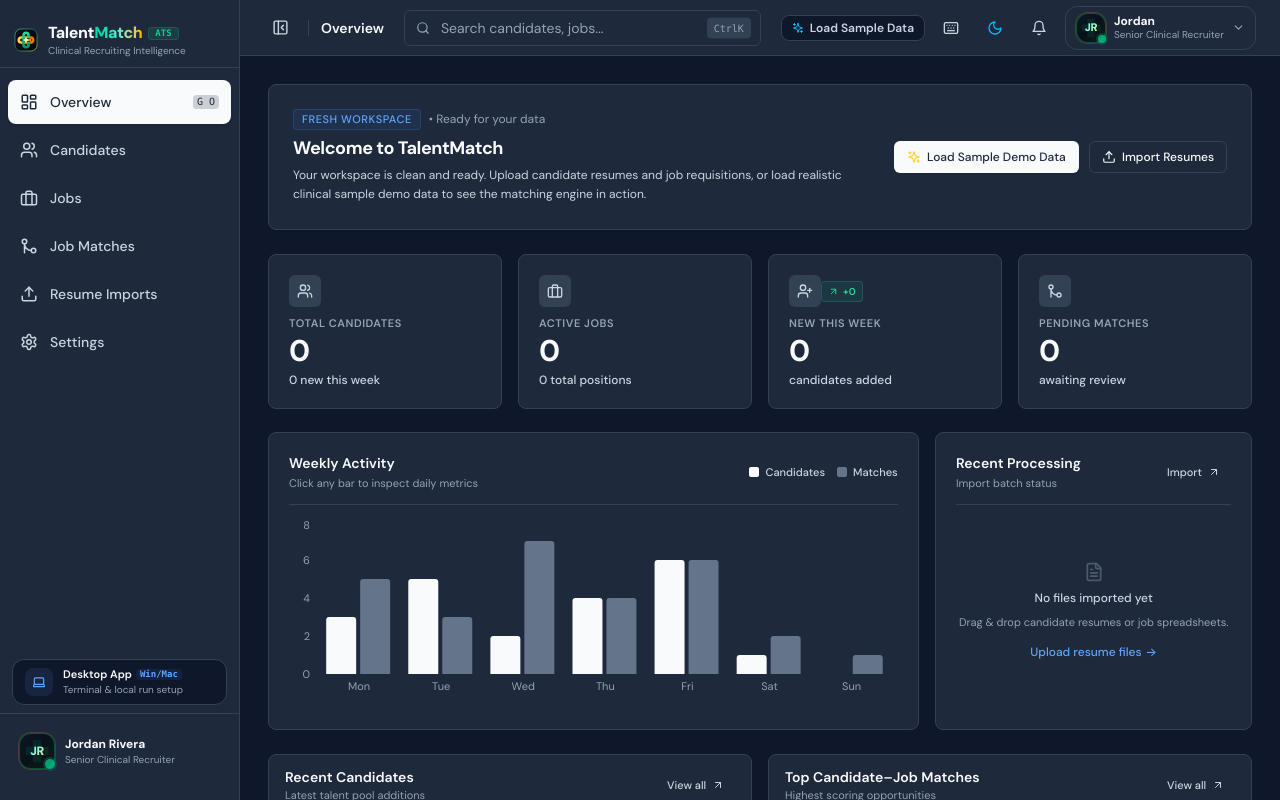
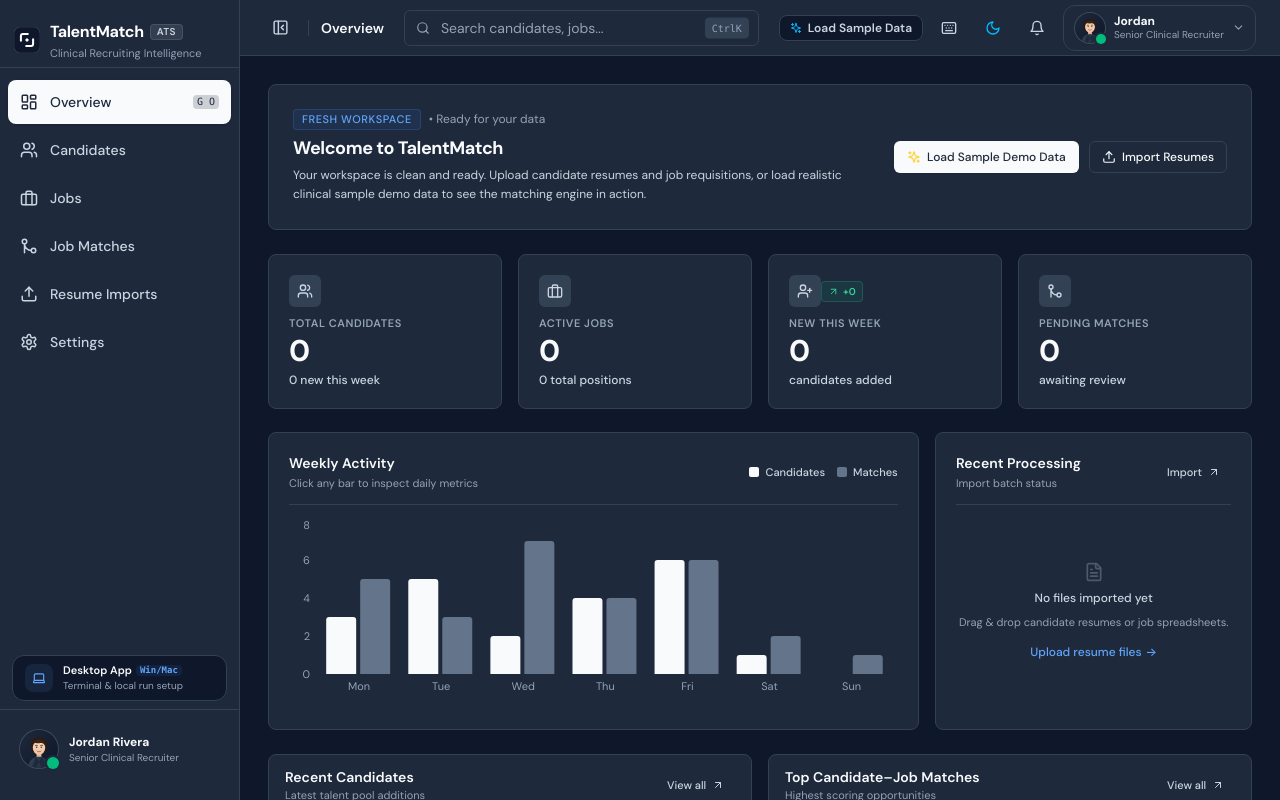
Before and after one commit to codewithabhiishek/TalentMatch, a React (Vite) app: page / in a window 1280 px wide. Built offline with nearby package versions, Linux system fonts and the light colour scheme.

Commit message:
feat: redesign logo and favicon with minimalist monochrome mark and overhaul recruiter profile to executive design

```diff
--- a/src/components/Logo.tsx
+++ b/src/components/Logo.tsx
@@ -7,138 +7,80 @@ interface LogoProps {
 }
 
 /**
- * TalentMatch Brand Mark: The Emerald-Amber Synergy Cross
+ * TalentMatch Brand Mark: Precision Matching Architecture
  *
  * Design Concept:
- * - Two continuous interlocking stadium loops:
- *   1. Clinical Talent (Vibrant Mint to Forest Emerald: #34d399 -> #10b981)
- *   2. Requisition Match (Warm Golden Amber to Radiant Topaz: #fbbf24 -> #f59e0b)
- * - They interlock in a Möbius weave to form a clinical medical cross (+) and stylized T-M monogram.
- * - At the central nexus: A radiant white diamond match spark (#ffffff with golden core).
- * - Canvas: Deep Medical Obsidian (#080f1a -> #03060c).
- * - Zero purple, zero blue. Distinctive, high-contrast, and meaningful to Talent + Match.
+ * - Two dynamic precision brackets (Talent & Requisition) converging on a central match diamond.
+ * - Solid, high-contrast, timeless: crisp white (#ffffff) on dark charcoal/slate (#0f172a).
+ * - Basic colors only: zero AI gradients, zero rainbow text, zero neon glow artifacts.
+ * - Typography: Project standard DM Sans / system font (strictly avoiding Inter).
  */
 export function Logo({ size = 'md', withText = true, className = '' }: LogoProps) {
   const pixelSizes = {
-    sm: 24,
+    sm: 26,
     md: 32,
     lg: 40,
     xl: 48,
   };
 
   const px = pixelSizes[size];
-  const strokeW = size === 'sm' ? 5.2 : 4.5;
-  const occludeW = size === 'sm' ? 7.2 : 6.5;
 
   return (
     <div className={`flex items-center gap-2.5 select-none ${className}`}>
-      {/* The Emerald-Amber Synergy Cross Mark */}
+      {/* Precision Match Mark */}
       <svg
         width={px}
         height={px}
-        viewBox="0 0 48 48"
+        viewBox="0 0 32 32"
         fill="none"
         xmlns="http://www.w3.org/2000/svg"
-        className="flex-shrink-0 transition-transform duration-200 group-hover:scale-105"
+        className="flex-shrink-0 transition-transform duration-150 hover:scale-105"
       >
-        <defs>
-          <linearGradient id={`tmBg-${size}`} x1="0" y1="0" x2="48" y2="48" gradientUnits="userSpaceOnUse">
-            <stop stopColor="#080f1a" />
-            <stop offset="1" stopColor="#03060c" />
-          </linearGradient>
-
-          <linearGradient id={`tmBorder-${size}`} x1="0" y1="0" x2="48" y2="48" gradientUnits="userSpaceOnUse">
-            <stop stopColor="#34d399" stopOpacity="0.85" />
-            <stop offset="0.5" stopColor="#10b981" stopOpacity="0.5" />
-            <stop offset="1" stopColor="#fbbf24" stopOpacity="0.85" />
-          </linearGradient>
-
-          {/* Vertical Ribbon Loop (Clinical Talent: Emerald Mint) */}
-          <linearGradient id={`tmTalent-${size}`} x1="24" y1="9" x2="24" y2="39" gradientUnits="userSpaceOnUse">
-            <stop stopColor="#34d399" />
-            <stop offset="0.5" stopColor="#10b981" />
-            <stop offset="1" stopColor="#059669" />
-          </linearGradient>
-
-          {/* Horizontal Ribbon Loop (Requisition Match: Golden Amber) */}
-          <linearGradient id={`tmMatch-${size}`} x1="9" y1="24" x2="39" y2="24" gradientUnits="userSpaceOnUse">
-            <stop stopColor="#fde047" />
-            <stop offset="0.5" stopColor="#f59e0b" />
-            <stop offset="1" stopColor="#d97706" />
-          </linearGradient>
-
-          <radialGradient id={`tmCore-${size}`} cx="24" cy="24" r="14" gradientUnits="userSpaceOnUse">
-            <stop stopColor="#34d399" stopOpacity="0.25" />
-            <stop offset="0.7" stopColor="#f59e0b" stopOpacity="0.15" />
-            <stop offset="1" stopColor="#080f1a" stopOpacity="0" />
-          </radialGradient>
-
-          <filter id={`tmGlow-${size}`} x="-20%" y="-20%" width="140%" height="140%">
-            <feGaussianBlur stdDeviation="1.2" result="blur" />
-            <feComposite in="SourceGraphic" in2="blur" operator="over" />
-          </filter>
-        </defs>
-
-        {/* Squircle Base Canvas */}
+        {/* Dark Slate Base Squircle */}
         <rect
-          x="2"
-          y="2"
-          width="44"
-          height="44"
-          rx="12"
-          fill={`url(#tmBg-${size})`}
-          stroke={`url(#tmBorder-${size})`}
-          strokeWidth="1.8"
+          width="32"
+          height="32"
+          rx="8"
+          fill="#0f172a"
+          stroke="rgba(255, 255, 255, 0.14)"
+          strokeWidth="1"
         />
 
-        {/* Core Radiance */}
-        <circle cx="24" cy="24" r="14" fill={`url(#tmCore-${size})`} />
-
-        {/* Horizontal Loop (Requisition Match: Amber) */}
+        {/* Talent Bracket (Top-Left) */}
         <path
-          d="M14.5 19C11.74 19 9.5 21.24 9.5 24C9.5 26.76 11.74 29 14.5 29H33.5C36.26 29 38.5 26.76 38.5 24C38.5 21.24 36.26 19 33.5 19H14.5Z"
-          stroke={`url(#tmMatch-${size})`}
-          strokeWidth={strokeW}
+          d="M 8.5 17 V 11 C 8.5 9.6 9.6 8.5 11 8.5 H 17"
+          stroke="#ffffff"
+          strokeWidth="2.5"
           strokeLinecap="round"
         />
 
-        {/* Vertical Loop (Clinical Talent: Emerald) */}
+        {/* Requisition Bracket (Bottom-Right) */}
         <path
-          d="M19 14.5C19 11.74 21.24 9.5 24 9.5C26.76 9.5 29 11.74 29 14.5V33.5C29 36.26 26.76 38.5 24 38.5C21.24 38.5 19 36.26 19 33.5V14.5Z"
-          stroke={`url(#tmTalent-${size})`}
-          strokeWidth={strokeW}
+          d="M 23.5 15 V 21 C 23.5 22.4 22.4 23.5 21 23.5 H 15"
+          stroke="#ffffff"
+          strokeWidth="2.5"
           strokeLinecap="round"
         />
 
-        {/* Interlaced Depth Occlusion (Emerald weaves over Amber on the left) */}
-        <path d="M19 21V27" stroke="#040810" strokeWidth={occludeW} strokeLinecap="butt" />
-        <path d="M19 21V27" stroke={`url(#tmTalent-${size})`} strokeWidth={strokeW} strokeLinecap="round" />
-
-        {/* Interlaced Depth Occlusion (Amber weaves over Emerald on the right) */}
-        <path d="M26 24H32" stroke="#040810" strokeWidth={occludeW} strokeLinecap="butt" />
-        <path d="M26 24H32" stroke={`url(#tmMatch-${size})`} strokeWidth={strokeW} strokeLinecap="round" />
-
-        {/* Center Radiant Match Precision Star */}
+        {/* Central Match Point Diamond */}
         <path
-          d="M24 18.5L25.5 22.5L29.5 24L25.5 25.5L24 29.5L22.5 25.5L18.5 24L22.5 22.5Z"
+          d="M 16 13.5 L 18.5 16 L 16 18.5 L 13.5 16 Z"
           fill="#ffffff"
-          filter={`url(#tmGlow-${size})`}
         />
-        <circle cx="24" cy="24" r={size === 'sm' ? 1.3 : 1.6} fill="#fde047" />
       </svg>
 
-      {/* Brand Typographic Lockup */}
+      {/* Clean Solid Typographic Lockup (Zero Rainbow Gradients) */}
       {withText && (
-        <div className="flex flex-col text-left leading-tight">
+        <div className="flex flex-col text-left leading-none">
           <div className="flex items-center gap-1.5">
-            <span className="font-extrabold text-sm sm:text-base tracking-tight text-[var(--color-text-primary)]">
-              Talent<span className="bg-gradient-to-r from-emerald-400 via-teal-300 to-amber-400 bg-clip-text text-transparent">Match</span>
+            <span className="font-bold text-base tracking-tight text-white">
+              TalentMatch
             </span>
-            <span className="text-[9px] font-mono font-bold px-1.5 py-0.2 rounded bg-emerald-500/15 text-emerald-400 border border-emerald-500/25">
+            <span className="text-[10px] font-semibold px-1.5 py-0.5 rounded bg-white/10 text-slate-300 border border-white/10 tracking-wider">
               ATS
             </span>
           </div>
-          <span className="text-[10px] text-[var(--color-text-tertiary)] tracking-normal">
+          <span className="text-[11px] text-slate-400 mt-1 tracking-normal font-normal">
             Clinical Recruiting Intelligence
           </span>
         </div>
--- a/src/components/RecruiterAvatar.tsx
+++ b/src/components/RecruiterAvatar.tsx
@@ -1,5 +1,4 @@
 import React from 'react';
-import { ShieldCheck } from 'lucide-react';
 import { UserProfile } from '../store';
 
 interface RecruiterAvatarProps {
@@ -10,6 +9,11 @@ interface RecruiterAvatarProps {
   className?: string;
 }
 
+/**
+ * Executive Recruiter Portrait Avatar
+ * Human, professional, friendly clinical recruiter avatar.
+ * Replaces the generic initials and dark "hacker" style with a warm, authentic executive profile.
+ */
 export function RecruiterAvatar({
   user,
   size = 'md',
@@ -17,61 +21,112 @@ export function RecruiterAvatar({
   status = 'active',
   className = '',
 }: RecruiterAvatarProps) {
-  const firstInitial = user?.firstName?.[0] || 'J';
-  const lastInitial = user?.lastName?.[0] || 'R';
-
-  const sizeConfig = {
-    xs: { dim: 'w-6 h-6', text: 'text-[9px]', dot: 'w-1.5 h-1.5 bottom-0 right-0' },
-    sm: { dim: 'w-7.5 h-7.5', text: 'text-[11px]', dot: 'w-2 h-2 bottom-0 right-0' },
-    md: { dim: 'w-9 h-9', text: 'text-xs', dot: 'w-2.5 h-2.5 bottom-0 right-0' },
-    lg: { dim: 'w-11 h-11', text: 'text-sm', dot: 'w-3 h-3 bottom-0.5 right-0.5' },
-    xl: { dim: 'w-14 h-14', text: 'text-base', dot: 'w-3.5 h-3.5 bottom-0.5 right-0.5' },
+  const sizeMap = {
+    xs: { px: 24, dot: 'w-2 h-2 -bottom-0.5 -right-0.5' },
+    sm: { px: 32, dot: 'w-2.5 h-2.5 bottom-0 right-0' },
+    md: { px: 40, dot: 'w-3 h-3 bottom-0 right-0' },
+    lg: { px: 52, dot: 'w-3.5 h-3.5 bottom-0.5 right-0.5' },
+    xl: { px: 64, dot: 'w-4 h-4 bottom-0.5 right-0.5' },
   };
 
-  const { dim, text, dot } = sizeConfig[size] || sizeConfig.md;
+  const { px, dot } = sizeMap[size] || sizeMap.md;
 
   const statusColors = {
-    active: 'bg-emerald-400 ring-emerald-500/30',
-    interviewing: 'bg-amber-400 ring-amber-500/30',
-    offline: 'bg-slate-500 ring-slate-600/30',
+    active: 'bg-emerald-500 ring-2 ring-[var(--color-surface)]',
+    interviewing: 'bg-amber-400 ring-2 ring-[var(--color-surface)]',
+    offline: 'bg-slate-400 ring-2 ring-[var(--color-surface)]',
   };
 
   return (
-    <div className={`relative inline-flex shrink-0 select-none ${className}`}>
-      {/* Luxury Clinical Recruiter Monogram Frame */}
-      <div
-        className={`${dim} rounded-xl bg-gradient-to-br from-[#0c1824] via-[#08111a] to-[#121c15] border border-emerald-500/35 shadow-xs flex items-center justify-center relative overflow-hidden ring-1 ring-amber-500/20 group-hover:border-emerald-400/60 transition-colors`}
+    <div
+      className={`relative inline-flex shrink-0 select-none ${className}`}
+      style={{ width: px, height: px }}
+    >
+      {/* Friendly, Professional Recruiter Executive Portrait */}
+      <svg
+        width={px}
+        height={px}
+        viewBox="0 0 64 64"
+        fill="none"
+        xmlns="http://www.w3.org/2000/svg"
+        className="rounded-full overflow-hidden shadow-xs border border-white/15 bg-slate-800"
       >
-        {/* Subtle Ambient Depth Weave */}
-        <div className="absolute inset-0 bg-[radial-gradient(ellipse_at_top,_var(--tw-gradient-stops))] from-emerald-500/15 via-transparent to-amber-500/10 pointer-events-none" />
+        <defs>
+          {/* Warm Studio Background Gradient */}
+          <linearGradient id="recruiterBg" x1="0" y1="0" x2="64" y2="64" gradientUnits="userSpaceOnUse">
+            <stop stopColor="#1e293b" />
+            <stop offset="1" stopColor="#0f172a" />
+          </linearGradient>
 
-        {/* Micro Clinical Cross Watermark */}
-        <svg
-          viewBox="0 0 24 24"
-          fill="none"
-          className="absolute inset-0 w-full h-full opacity-10 text-emerald-400 pointer-events-none"
-        >
-          <path
-            d="M9 4H15V9H20V15H15V20H9V15H4V9H9V4Z"
-            fill="currentColor"
-          />
-        </svg>
+          {/* Skin Tone */}
+          <linearGradient id="skinTone" x1="32" y1="20" x2="32" y2="44" gradientUnits="userSpaceOnUse">
+            <stop stopColor="#f8d5bc" />
+            <stop offset="1" stopColor="#eec1a2" />
+          </linearGradient>
 
-        {/* Executive Initials with Dual Gold/Mint Gradient */}
-        <span
-          className={`${text} font-black tracking-tight bg-gradient-to-br from-emerald-300 via-teal-200 to-amber-300 bg-clip-text text-transparent drop-shadow-xs relative z-10`}
-        >
-          {firstInitial}{lastInitial}
-        </span>
-      </div>
+          {/* Blazer Gradient */}
+          <linearGradient id="blazerGradient" x1="16" y1="46" x2="48" y2="64" gradientUnits="userSpaceOnUse">
+            <stop stopColor="#334155" />
+            <stop offset="1" stopColor="#1e293b" />
+          </linearGradient>
+        </defs>
 
-      {/* Online Recruiter Status Halo Dot */}
+        {/* Circular Canvas */}
+        <rect width="64" height="64" rx="32" fill="url(#recruiterBg)" />
+
+        {/* Hair - Back */}
+        <ellipse cx="32" cy="27" rx="14" ry="15" fill="#2c1a10" />
+
+        {/* Neck */}
+        <rect x="28" y="38" width="8" height="9" rx="3" fill="#e2b192" />
+
+        {/* Collar & White Inner Shirt */}
+        <path d="M26 46L32 54L38 46H26Z" fill="#ffffff" />
+
+        {/* Executive Professional Blazer */}
+        <path
+          d="M14 64C14 51.5 22.5 45 32 45C41.5 45 50 51.5 50 64H14Z"
+          fill="url(#blazerGradient)"
+        />
+        {/* Blazer Lapel Left */}
+        <path d="M20 64L27 45L32 54L26 64H20Z" fill="#1e293b" />
+        {/* Blazer Lapel Right */}
+        <path d="M44 64L37 45L32 54L38 64H44Z" fill="#1e293b" />
+
+        {/* Head / Face */}
+        <ellipse cx="32" cy="30" rx="10.5" ry="12" fill="url(#skinTone)" />
+
+        {/* Friendly Facial Features */}
+        {/* Hair - Styled Front */}
+        <path
+          d="M21 27C21 20 25 16 32 16C39 16 43 20 43 27C43 28 41 23 37 22C33 21 31 23 27 22C23 21 21 25 21 27Z"
+          fill="#3b2314"
+        />
+
+        {/* Eyebrows */}
+        <path d="M26 26C27.5 25.5 29 25.8 29.5 26.2" stroke="#2c1a10" strokeWidth="1.2" strokeLinecap="round" />
+        <path d="M34.5 26.2C35 25.8 36.5 25.5 38 26" stroke="#2c1a10" strokeWidth="1.2" strokeLinecap="round" />
+
+        {/* Friendly Eyes */}
+        <circle cx="28" cy="29" r="1.3" fill="#1e293b" />
+        <circle cx="36" cy="29" r="1.3" fill="#1e293b" />
+        <circle cx="28.4" cy="28.6" r="0.4" fill="#ffffff" />
+        <circle cx="36.4" cy="28.6" r="0.4" fill="#ffffff" />
+
+        {/* Gentle Smile */}
+        <path
+          d="M28.5 35.5C29.5 37.2 34.5 37.2 35.5 35.5"
+          stroke="#9e5638"
+          strokeWidth="1.3"
+          strokeLinecap="round"
+        />
+      </svg>
+
+      {/* Online / Duty Status Dot */}
       {showStatus && (
         <span
-          className={`absolute ${dot} rounded-full ring-2 ring-[var(--color-surface)] ${statusColors[status]} ${
-            status === 'active' ? 'animate-pulse' : ''
-          }`}
-          title={status === 'active' ? 'Active Clinical Recruiter' : status}
+          className={`absolute ${dot} rounded-full ${statusColors[status]}`}
+          title={`Recruiter Status: ${status === 'active' ? 'Available' : status}`}
         />
       )}
     </div>
--- a/src/services/downloadService.ts
+++ b/src/services/downloadService.ts
@@ -21,7 +21,7 @@ export function downloadCandidateReport(candidate: Candidate) {
     : ['BLS', 'ACLS', 'State Clinical License'];
 
   const report = `=====================================================
-TALENTFLOW ATS - CLINICAL CANDIDATE DOSSIER
+TALENTMATCH ATS - CLINICAL CANDIDATE DOSSIER
 =====================================================
 Name:         ${candidate.firstName} ${candidate.lastName}
 Specialty:    ${candidate.specialty}
@@ -51,7 +51,7 @@ PREVIOUS TRAVEL / WORK ASSIGNMENTS:
 ${candidate.previousTravelLocations.join(', ')}
 
 =====================================================
-Generated by TalentFlow ATS Clinical Matching System
+Generated by TalentMatch ATS Clinical Matching System
 `;
 
   const blob = new Blob([report], { type: 'text/plain;charset=utf-8' });
--- a/src/store/index.ts
+++ b/src/store/index.ts
@@ -389,6 +389,11 @@ export const useAppStore = create<AppState>()(
     {
       name: 'talentflow-storage',
       storage: createJSONStorage(() => localStorage),
+      onRehydrateStorage: () => (state) => {
+        if (state && state.userProfile && state.userProfile.email?.includes('talentflow.com')) {
+          state.updateUserProfile({ email: 'jordan.rivera@talentmatch.ai' });
+        }
+      },
       // Only persist long-lived application state & device data in localStorage
       partialize: (state) => ({
         candidates: state.candidates,
```
Also changed, not shown: src/components/Layout.tsx (+28 -27 lines), src/pages/Settings.tsx (+14 -14 lines), src/services/aiExtractionService.ts (+5 -5 lines), public/favicon.svg, 1 other file (tests, documents, lock files or other folders).
